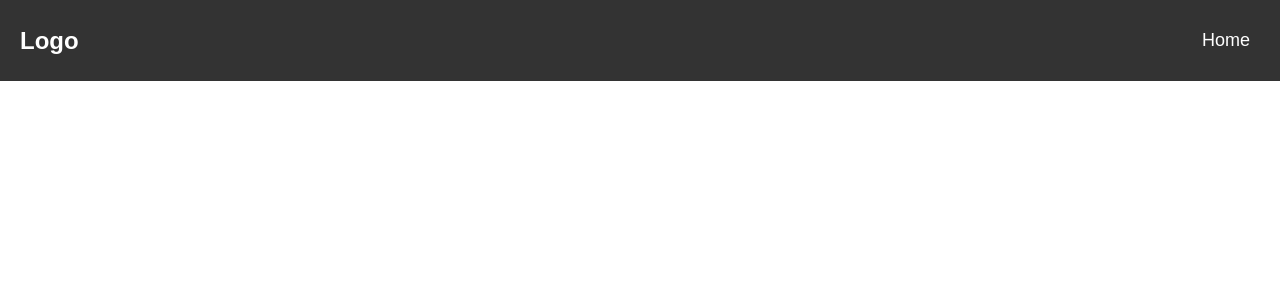
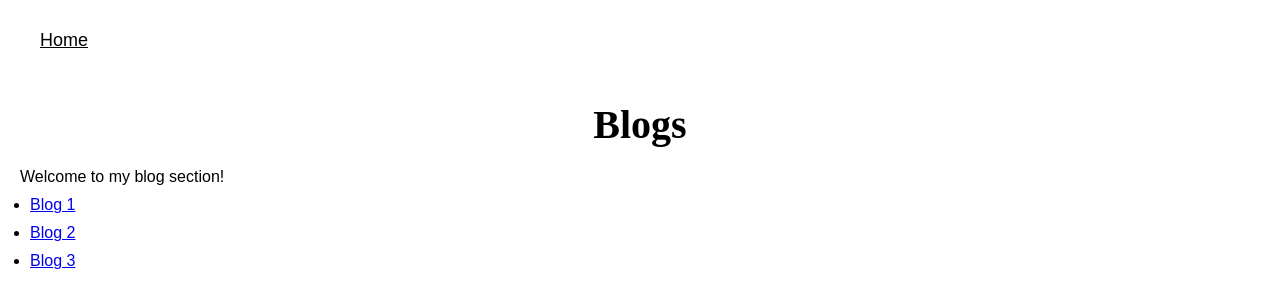
Before and after one commit to AmanJaiswal99/tictactoe, a React (Create React App) app: page /blogs in a window 1280 px wide. Before the commit this address had no page. Shown: the top 308 px of the page. Built offline with nearby package versions, Linux system fonts and the light colour scheme.

Commit message:
F-10 added the dino game path and modified the website UI to look like a personal website with about and blogs and stuff

```diff
--- a/src/App.css
+++ b/src/App.css
@@ -5,6 +5,13 @@
   align-items: center;
 }
 
+.page {
+  padding: 20px;
+}
+
+.page-title {
+  text-align: center;
+}
 .row {
   display: flex;
 }
--- a/src/App.js
+++ b/src/App.js
@@ -3,6 +3,10 @@ import { BrowserRouter as Router, Route, Routes } from 'react-router-dom';
 import Tictactoe from './components/games/Tictactoe';
 import Homepage from './components/pages/Homepage';
 import Navbar from './components/elements/Navbar';
+import Dino from './components/games/Dino';
+import About from './components/pages/About';
+import Games from './components/games/Games';
+import Blogs from './components/blogs/Blogs';
 function App() {
 
   return (
@@ -11,7 +15,11 @@ function App() {
     <Navbar/>
     <Routes>
         <Route path="/tictac" element={<Tictactoe/>} />
+        <Route path="/dino" element={<Dino/>} />
         <Route path="/tictactoe" element={<Homepage/>} />
+        <Route path="/about" element={<About/>} />
+        <Route path="/games" element={<Games/>} />
+        <Route path="/blogs" element={<Blogs/>} />
     </Routes>
     </div>
     </Router>
--- /dev/null
+++ b/src/components/blogs/Blogs.jsx
@@ -0,0 +1,18 @@
+import React from 'react';
+import '../../styles/blogs.css';
+
+function Blogs() {
+    return (
+        <div className='page'>
+            <h1 className='page-title'>Blogs</h1>
+            <p>Welcome to my blog section!</p>
+            <ul>
+                <li><a href="/blog1">Blog 1</a></li>
+                <li><a href="/blog2">Blog 2</a></li>
+                <li><a href="/blog3">Blog 3</a></li>
+            </ul>
+        </div>
+     );
+}
+
+export default Blogs;
--- a/src/components/elements/Navbar.jsx
+++ b/src/components/elements/Navbar.jsx
@@ -10,15 +10,9 @@ function Navbar() {
     };
   return (
     <nav className="navbar">
-    <div className="navbar-logo">Logo</div>
-    <ul className={`navbar-links ${menuOpen ? 'active' : ''}`}>
-      <li><Link to='/tictactoe'>Home</Link></li>
+    <ul className='navbar-links'>
+      <li><a href='/tictactoe'>Home</a></li>
     </ul>
-    <div className={`navbar-menu ${menuOpen ? 'active' : ''}`} onClick={toggleMenu}>
-      <span></span>
-      <span></span>
-      <span></span>
-    </div>
   </nav>
   )
 }
--- a/src/components/elements/navbar.css
+++ b/src/components/elements/navbar.css
@@ -14,13 +14,13 @@
     justify-content: space-between;
     align-items: center;
     padding: 20px;
-    background-color: #333;
+    background-color: transparent;
+    color: blue;
   }
 
   .navbar-logo {
     font-size: 24px;
     font-weight: bold;
-    color: #fff;
   }
 
   .navbar-links {
@@ -33,8 +33,7 @@
   }
 
   .navbar-links a {
-    text-decoration: none;
-    color: #fff;
+    color: black;
     font-size: 18px;
   }
 
--- /dev/null
+++ b/src/components/games/Dino.jsx
@@ -0,0 +1,12 @@
+import React from 'react';
+import '../../styles/dino.css';
+
+const Dino = () => {
+    return (
+        <div className='dino'>
+            <h1 className='page-title'>Dino Game</h1>
+        </div>
+    );
+};
+
+export default Dino;
--- a/src/components/games/Games.jsx
+++ b/src/components/games/Games.jsx
@@ -11,6 +11,7 @@ function Games() {
         <h2>Pick from the below Games</h2>
         <ol>
         <li><Link to="/tictac">Tic Tac Toe</Link></li>
+        <li><Link to="/dino">Dino jump</Link></li>
         {/* Add more game links here */}
       </ol>
     </div>
--- /dev/null
+++ b/src/components/pages/About.jsx
@@ -0,0 +1,13 @@
+import React from 'react'
+
+function About () {
+    return (
+        <div>
+            <h2>About me</h2>
+            <p>My name is Aman Jaiswal, I have been working as a software engineer for the past few years,
+             I have an engineering in Computer and communication engineering and do a little creation on the side </p>
+        </div>
+      );
+}
+
+export default About ;
--- a/src/components/pages/Homepage.jsx
+++ b/src/components/pages/Homepage.jsx
@@ -1,10 +1,31 @@
 import React from 'react'
 import Games from '../games/Games'
+import About from './About'
+import '../../styles/homepage.css'
+import home from '../../shared/images/home.jpg'
 
 function Homepage() {
   return (
-    <div>
-        <Games/>
+    <div className='homepage'>
+        <h1>Aman Jaiswal</h1>
+        <img className="home-img" src={home} alt="Aman Jaiswal" />
+        <ul className='homepage-list'>
+          <li>
+            <a href='/about'>About</a>
+          </li>
+          <li>
+            <p>|</p>
+          </li>
+          <li>
+            <a href='/games'>Games</a>
+          </li>
+          <li>
+            <p>|</p>
+          </li>
+          <li>
+            <a href='/blogs'>Blogs</a>
+          </li>
+        </ul>
     </div>
   )
 }
--- /dev/null
+++ b/src/styles/dino.css
@@ -0,0 +1,10 @@
+.dino-page {
+    display: flex;
+    flex-direction: column;
+    align-items: center;
+    justify-content: center;
+    height: 100vh;
+    width: 100vw;
+    text-align: center;
+    background-color: #f0f0f0;
+}
--- /dev/null
+++ b/src/styles/homepage.css
@@ -0,0 +1,25 @@
+.homepage {
+    text-align: center;
+    display: flex;
+    flex-direction: column;
+    align-items: center;
+}
+
+h1{
+    font-size: 2.5rem;
+    font-weight: 1500;
+    font-family: cursive;
+    margin-bottom: 20px;
+}
+
+.homepage-list {
+    list-style-type: none;
+    display: flex;
+}
+.homepage-list li a {
+    color: blue;
+}
+.home-img{
+    width: 800px;
+    height: auto;
+}
```
Also changed, not shown: src/styles/blogs.css (added), 1 other file (tests, documents, lock files or other folders).
